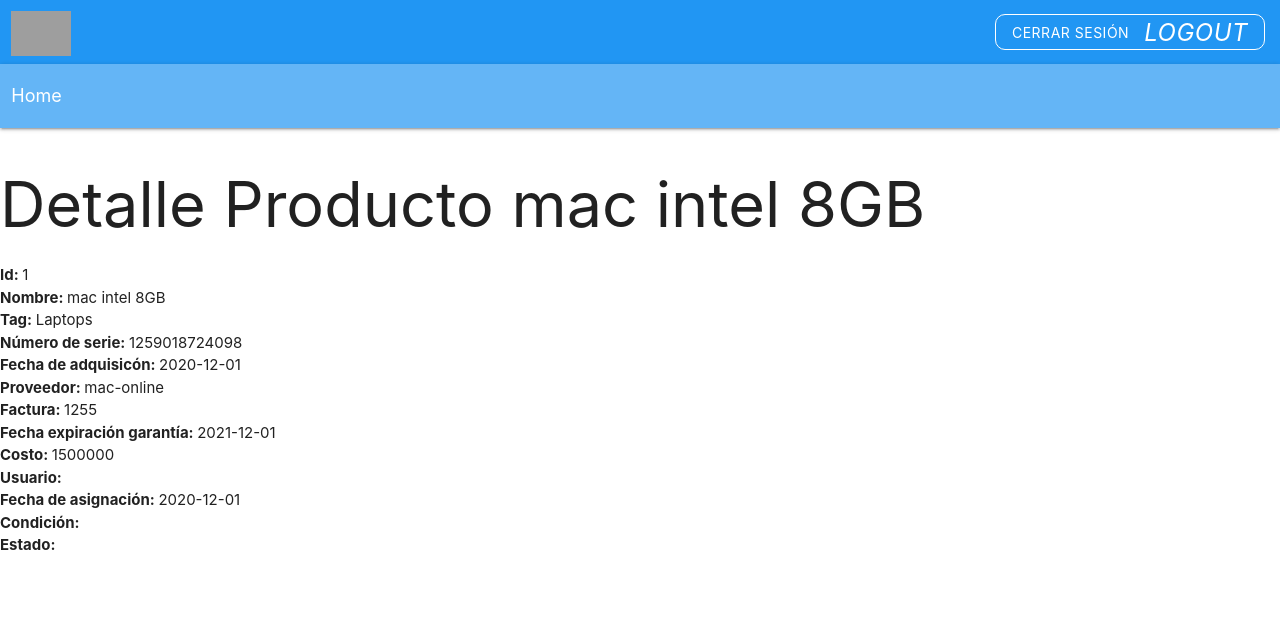
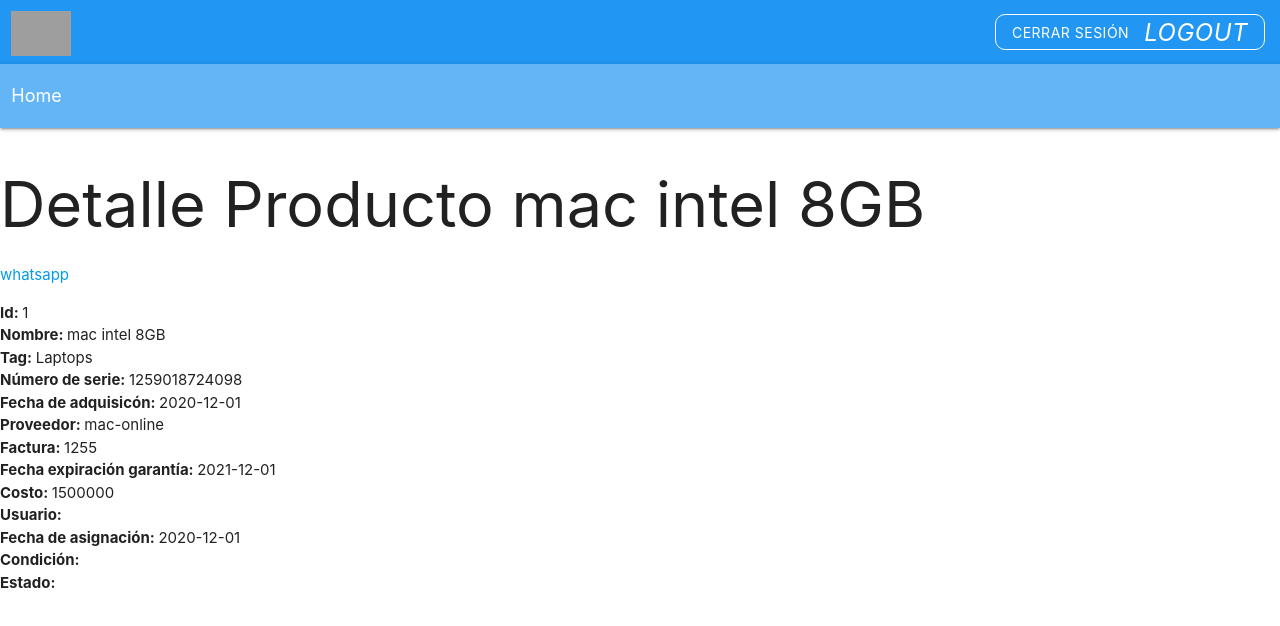
Before and after one commit to marcogamaliel/front-inventario, a React (Create React App) app: page /ver-producto/1 in a window 1280 px wide. Shown: the top 626 px of the page. Built offline with nearby package versions, Linux system fonts and the light colour scheme; no server answers; grey boxes are pictures that could not be loaded.

Commit message:
Add whatsapp button in ver-producto

```diff
--- a/src/views/ver-producto/ver-producto.view.jsx
+++ b/src/views/ver-producto/ver-producto.view.jsx
@@ -26,6 +26,9 @@ export function VerProductoView() {
       <Breadcrumbs pages={pages} />
       <Loader isLoading={loader > 0} />
       <h1>Detalle Producto {product.name}</h1>
+
+      <a href="https://wa.me/56948452530/?text=hola">whatsapp</a>
+
       <ul>
         <li><b>Id: </b>{product.id}</li>
         <li><b>Nombre: </b>{product.name}</li>
```
